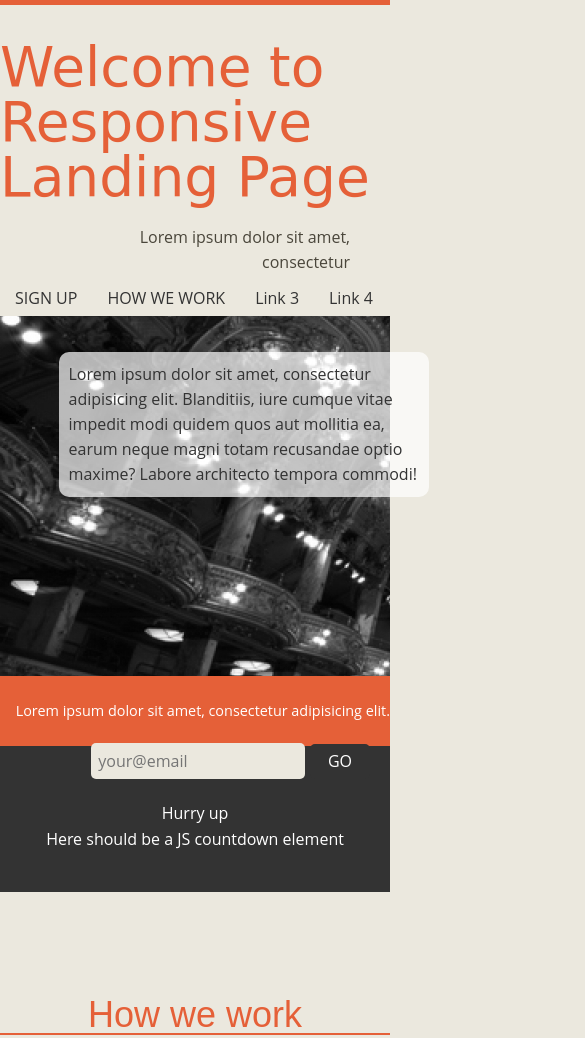
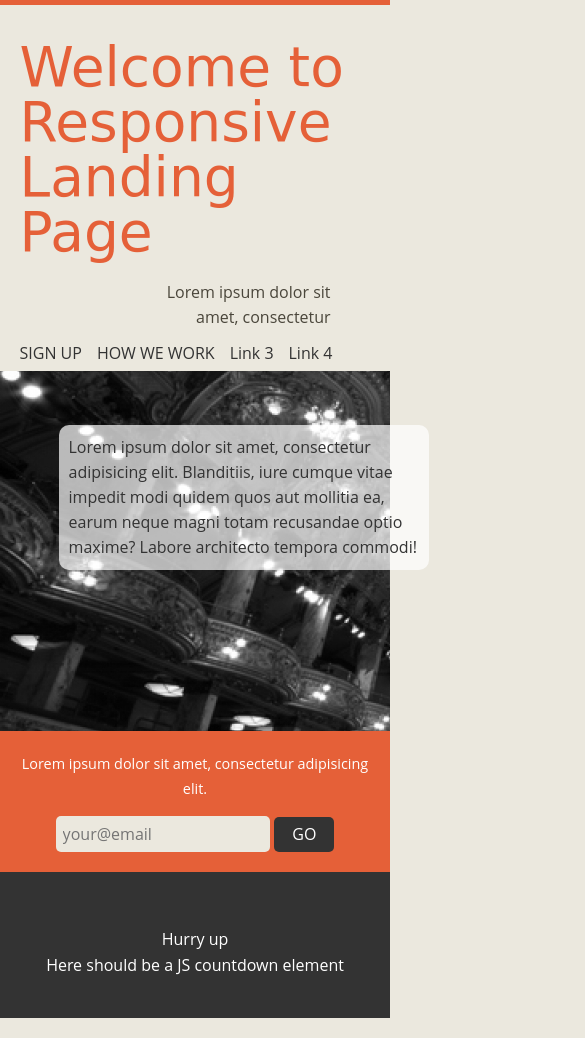
Before and after one commit to sseletskyy/lp_tutorial, a plain HTML site: page index.html in a window 390 px wide. Shown: the top 1038 px of the page, 585 px wide, since content can reach past the window. Drawn offline with Linux system fonts and the light colour scheme.

Commit message:
fix main axis + mobile layout

```diff
--- a/desktop.css
+++ b/desktop.css
@@ -1,6 +1,8 @@
 .hidden {
   position: absolute;
   clip:rect(1px, 1px, 1px, 1px);
+  margin: 0px;
+  padding: 0px;
 }
 
 body {
@@ -49,7 +51,6 @@ strong{
 }
 
 header {
-  position:relative;
   width:auto;
   max-width:900px;
   margin: 0 auto 20px auto;
@@ -72,6 +73,12 @@ header p {
 
 nav ul {
   list-style:none;
+}
+
+nav ul::after {
+  clear: both;
+  content: "";
+  display:block;
 }
 
 nav ul li {
@@ -160,7 +167,7 @@ nav ul li a:hover {
   padding:70px 0 45px 0;
 }
 
-#how_we_work h2 {
+section h2 {
   margin: 35px 0 35px 0;
   font-size: 36px;
   color: #e56038;
@@ -211,12 +218,12 @@ nav ul li a:hover {
   margin:0 auto;
 }
 
-#portfolio h2 {
+/*#portfolio h2 {
   font-size:20px;
   border-bottom: 1px solid #D6D0C1;
   padding: 20px 0;
   margin-bottom: 20px;
-}
+}*/
 
 #portfolio .img-item {
   float:left;
@@ -360,16 +367,66 @@ footer {
     padding-bottom: 30px;
   }
 
+  header {
+    width: 90%;
+    margin: 0 auto;
+  }
 
+  nav ul li {
+    padding: 10px 15px 10px 0px;
+  }
 
+  section#signup {
+    padding: 0 5%;
+  }
 
+  #signup .signup {
+    margin-right: 0px;
+  }
 
+  section#how_we_work, #portfolio, #copyright {
+    width: 90%;
+    margin: 0 auto;
+  }
 
+  section#how_we_work article {
+    padding-left: 0px;
+  }
 
+  #copyright {
+    position: static;
+  }
 
+}
 
+@media all and (max-width: 550px){
+  #how_we_work article, #how_we_work article:last-of-type {
+    width: 100%;
+    padding: 10px 0px;
+  }
 
+  #portfolio article.img-item, #portfolio article figcaption {
+    width: 100%;
+  }
 
+}
+
+/* signup form */
+@media all and (max-width:750px) {
+  #signup {
+    height: auto;
+    text-align: center;
+  }
+
+  #signup p {
+    display: block;
+    margin: 0px;
+    padding-top: 20px;
+  }
+
+  #signup .signup {
+    padding-bottom: 20px;
+  }
 
 
 }
```
